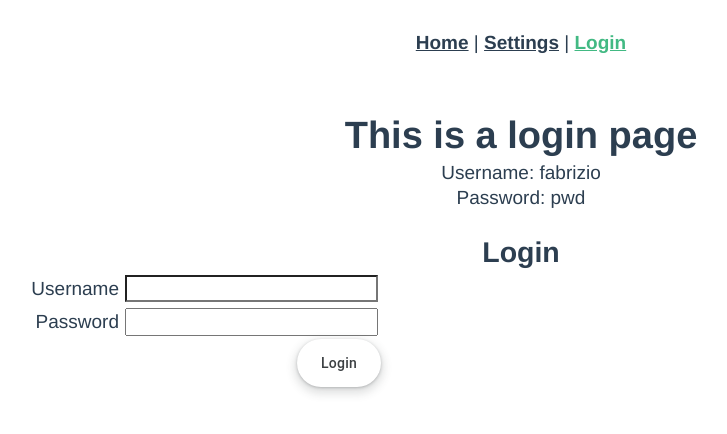
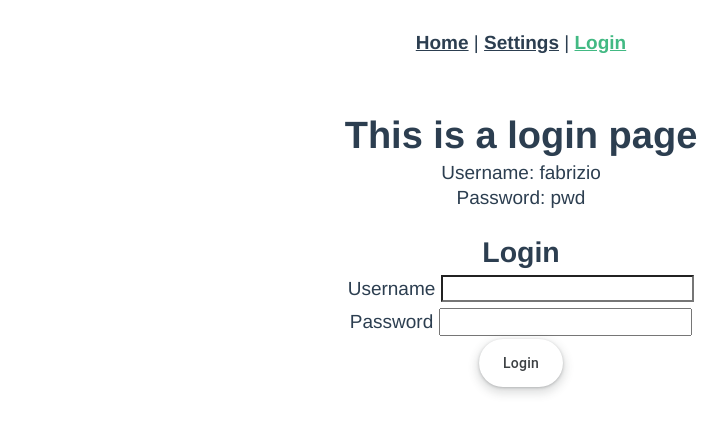
Before and after one commit to fabrizio2210/light-CICD, a Vue app in the folder src/vue/: page /login in a window 1280 px wide. Shown: the top 434 px of the page, without its empty margins (119-846 px from the left). Built offline with nearby package versions, Linux system fonts and the light colour scheme.

Commit message:
Centering the login

```diff
--- a/src/vue/src/assets/style.css
+++ b/src/vue/src/assets/style.css
@@ -72,13 +72,10 @@ body {
 /*END RESETS*/
 
 .login-form {
-  text-align: right;
-  width: 500px;
 }
 
 .form-input {
-  text-align: right;
-  display: inline-block;
+  display: block;
 }
 
 .form-input > label {
```
